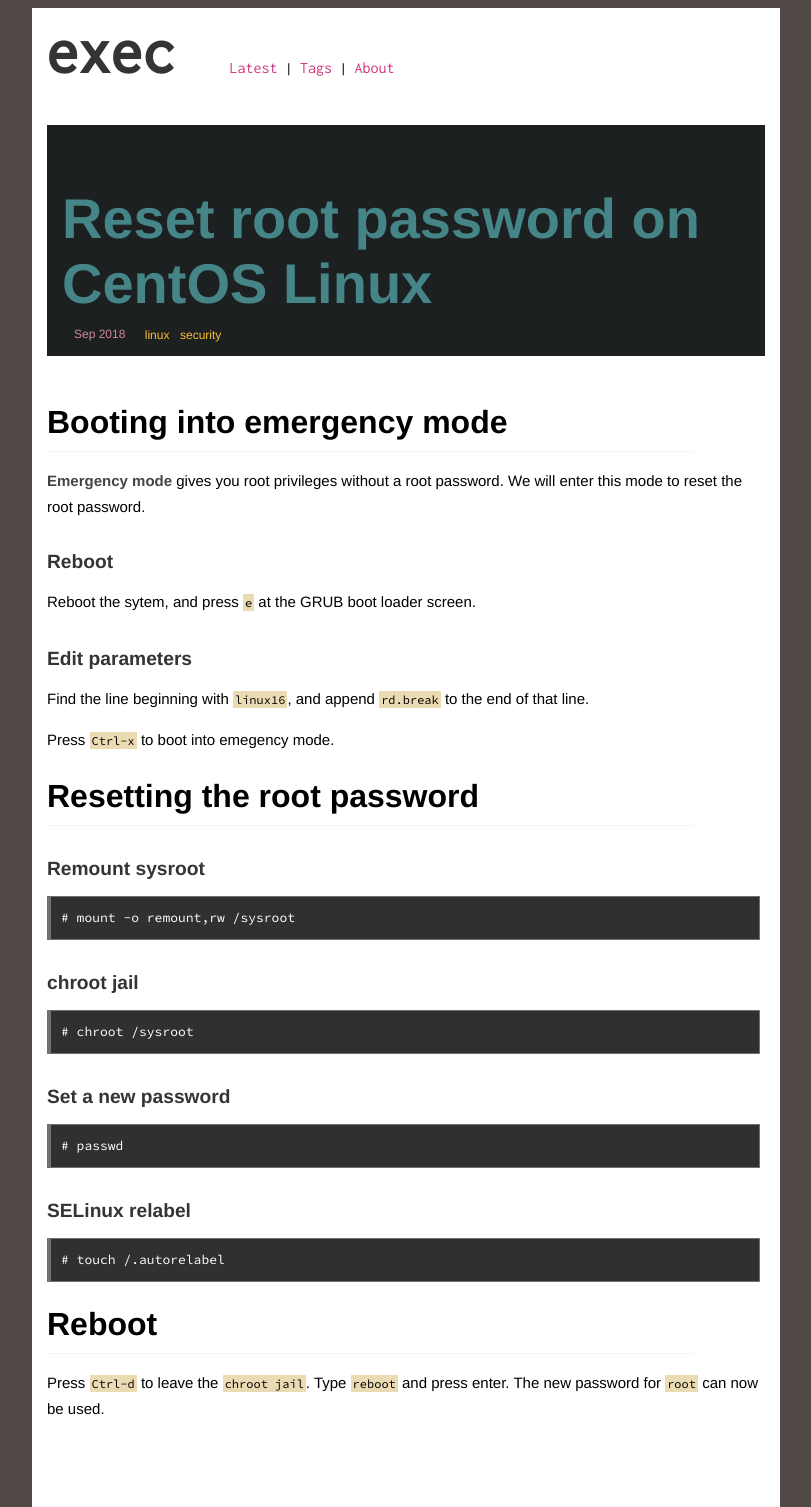
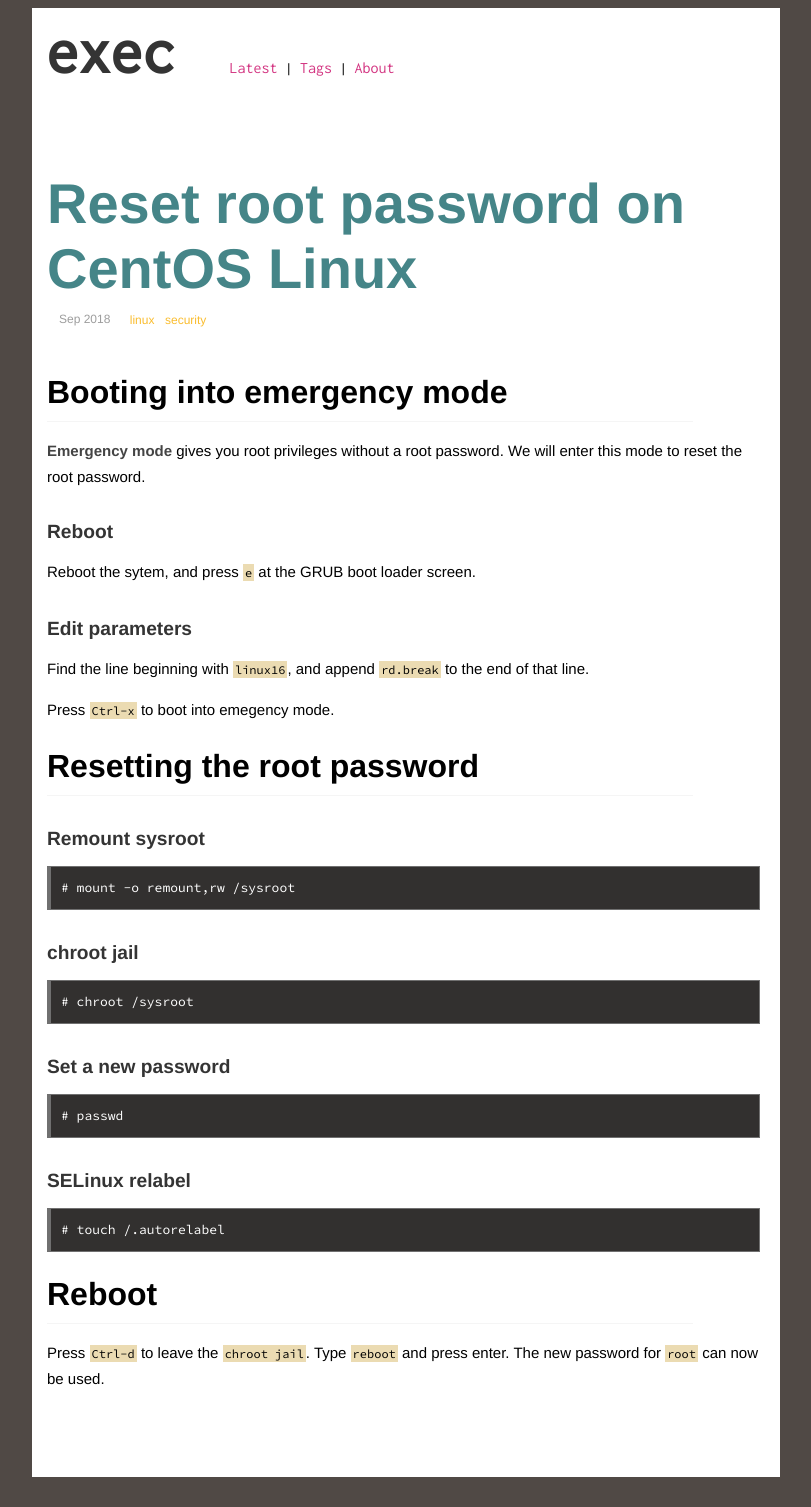
Before and after one commit to execas/execas.github.io, a Jekyll site: the page built from _posts/2018-09-03-reset-root-password-on-centos-linux.md, in a window 1280 px wide. Shown: the whole page, without its empty margins (234-1045 px from the left). Built offline with Jekyll 4.4.1, drawn with Linux system fonts in a browser that asks for light colours; after the commit the page ends 1477 px from its top, so only the background shows below that.

Commit message:
Update execas.css

```diff
--- a/css/execas.css
+++ b/css/execas.css
@@ -229,8 +229,6 @@
 */
 .post-info {
      margin-bottom:3rem;
-     background-color:#1d2021;
-     padding:15px;
 }
 
 .post-title {
@@ -240,7 +238,7 @@
 }
 
 .post-date {
-     color: #d3869b;
+     color: #9d9d9d;
      margin-right: 12px;
      margin-left: 12px;
      font-size: 12px;
```
